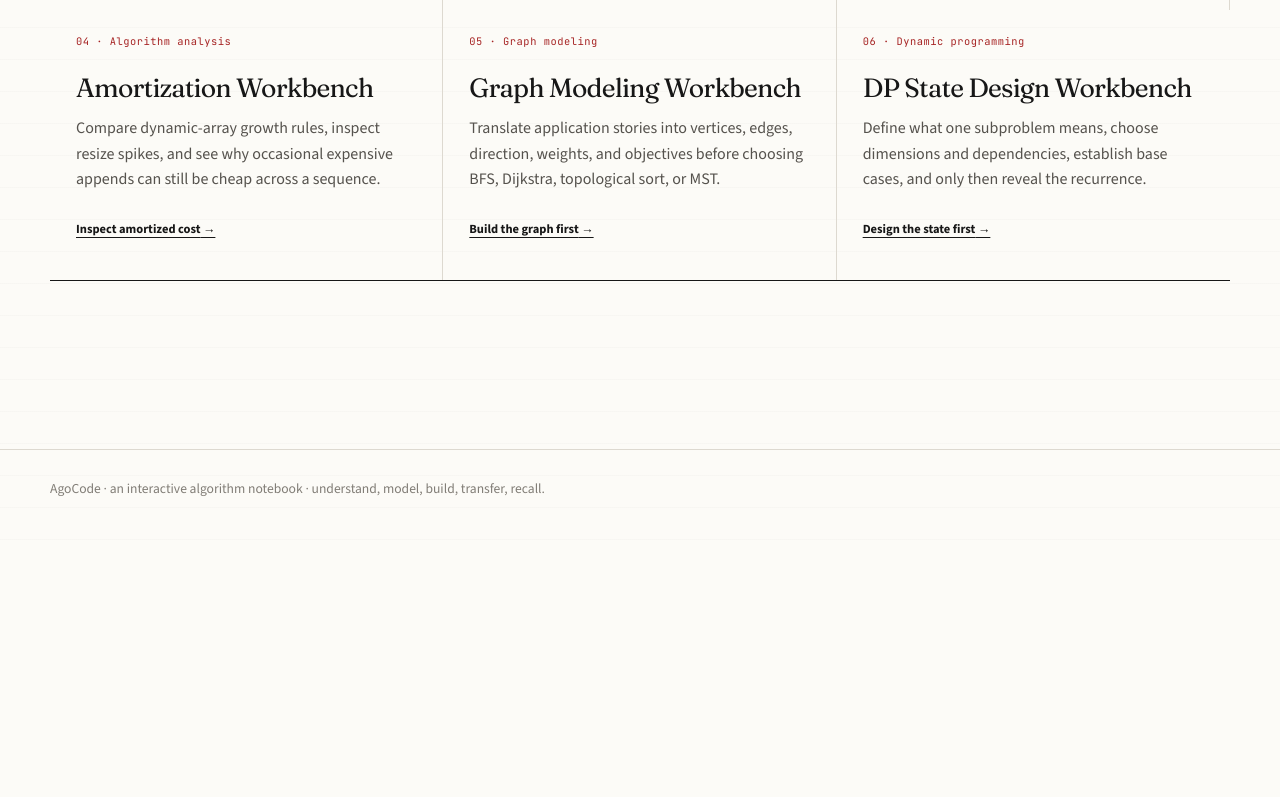
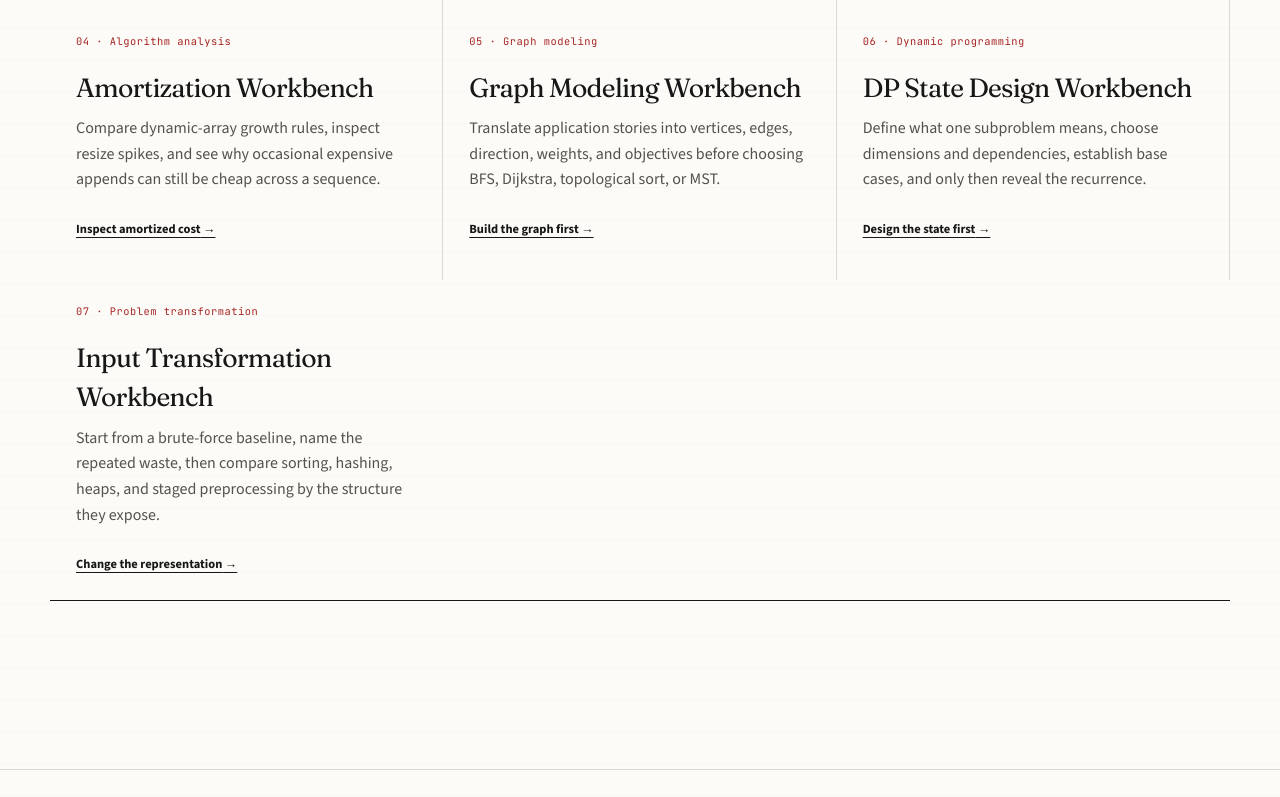
Before and after one commit to anatwork14/agocode, a Next.js app: page /lab in a window 1280 px wide. Shown: the part 773-1570 px from the top of the page. Before the commit the page ends 1319 px from the top, so only its background shows below. Built offline with nearby package versions, Linux system fonts and the light colour scheme.

Commit message:
feat: add transformation lab to lab index

```diff
--- a/app/lab/page.tsx
+++ b/app/lab/page.tsx
@@ -45,6 +45,13 @@ const labs = [
     href: "/lab/dp-state-design",
     action: "Design the state first",
   },
+  {
+    eyebrow: "Problem transformation",
+    title: "Input Transformation Workbench",
+    description: "Start from a brute-force baseline, name the repeated waste, then compare sorting, hashing, heaps, and staged preprocessing by the structure they expose.",
+    href: "/lab/transformations",
+    action: "Change the representation",
+  },
 ] as const;
 
 export default function LabIndexPage() {
```
